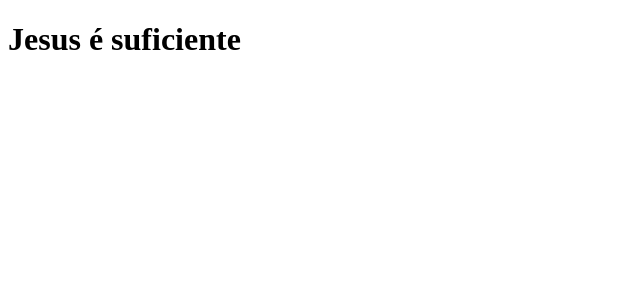
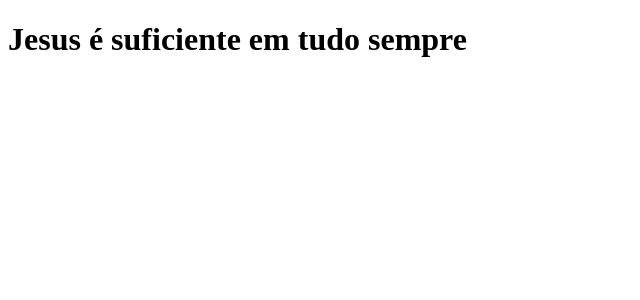
Before and after one commit to jlsan81/clone-tabnews, a Next.js app: page / in a window 1280 px wide. Shown: the top 300 px of the page, without its empty margins (0-640 px from the left). Built offline with nearby package versions, Linux system fonts and the light colour scheme.

Commit message:
correção

```diff
--- a/pages/index.js
+++ b/pages/index.js
@@ -1,5 +1,5 @@
 function Home(){
-    return <h1>Jesus é suficiente</h1>
+    return <h1>Jesus é suficiente em tudo sempre</h1>
 }
 
 export default Home;
```
